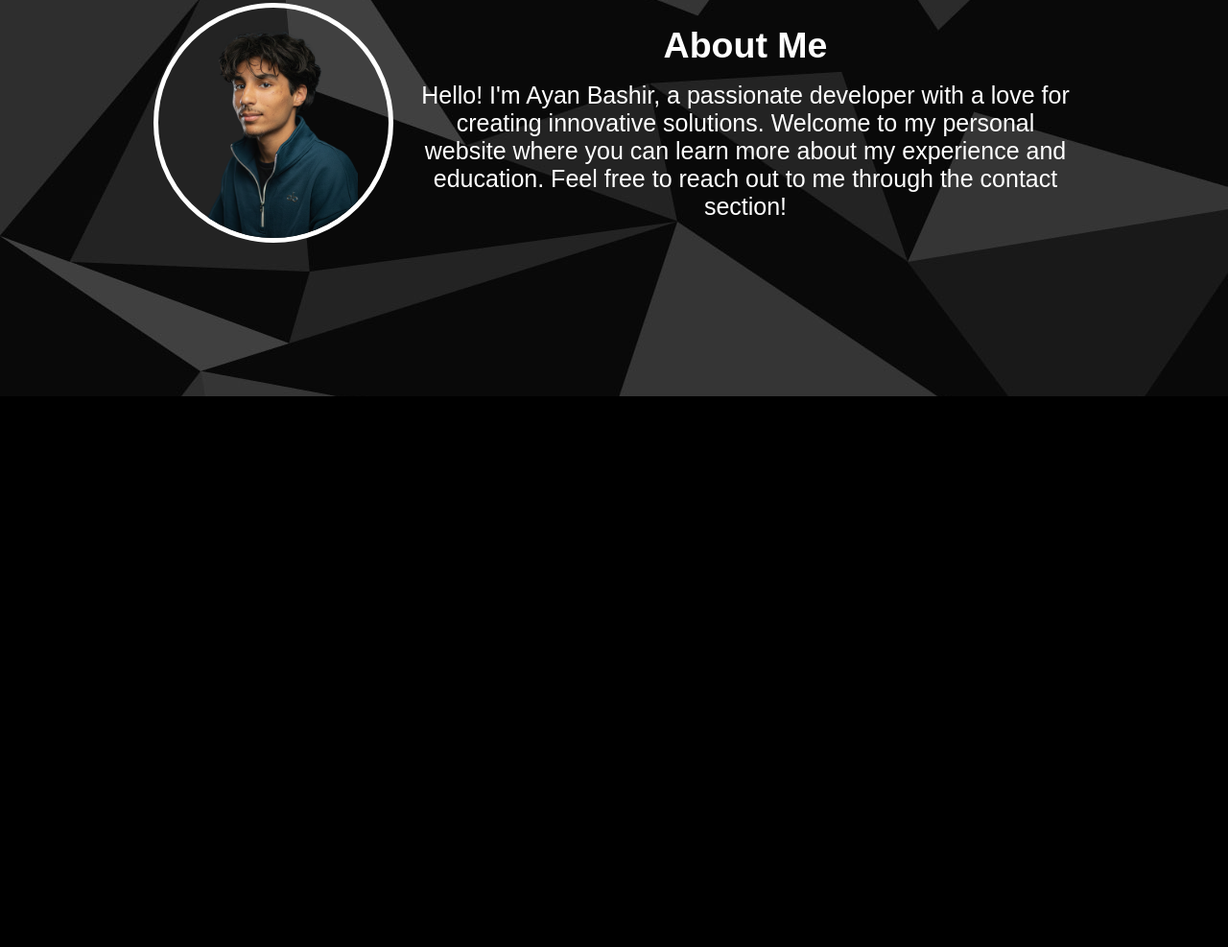
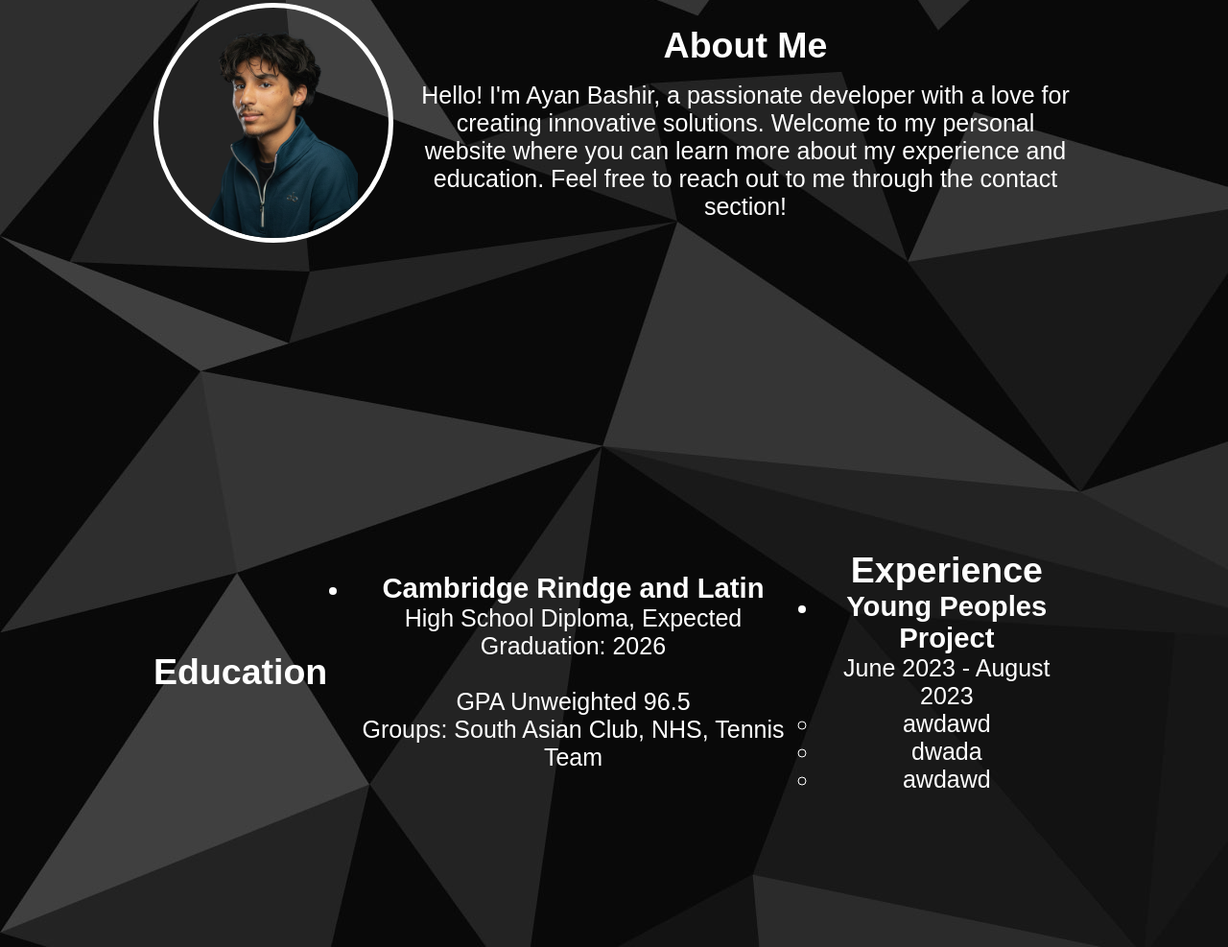
Before and after one commit to ay4nnnn/Portfolio_Lab_1, a plain HTML site: page index.html in a window 1280 px wide. Shown: the part 957-1944 px from the top of the page at 96% size. Before the commit the page ends 1370 px from the top, so only its background shows below. Drawn offline with Linux system fonts and the light colour scheme.

Commit message:
added basic education and expierence

```diff
--- a/css/style.css
+++ b/css/style.css
@@ -33,7 +33,7 @@ h6 {
   align-items: center;
   justify-content: center;
   height: 100vh;
-  background-color: pink;
+  background-color: #F9C784;
 }
 
 nav {
@@ -42,7 +42,7 @@ nav {
   justify-content: center;
   padding: 20px;
   gap: 2.5rem;
-  background-color: hsla(0, 0%, 0%, 0.11);
+  background-color: #7A542E;
   width: 100%;
 }
 
@@ -97,3 +97,15 @@ nav ul a {
 #about h2 {
   margin-bottom: 1rem;
 }
+
+#education {
+  color: white;
+  font-family: "Arial", sans-serif;
+  text-align: center;
+  font-size: 25px;
+  display: flex;
+  align-items: center;
+  justify-content: center;
+  gap: 1.5rem;
+  padding: 10rem 10rem;
+}
--- a/index.html
+++ b/index.html
@@ -17,9 +17,9 @@
       <nav>
         <ul>
           <li><a href="#about">About</a></li>
+          <li><a href="#education">Education</a></li>
+          <li class="logo"><a href="#title">AYAN</a></li>
           <li><a href="#Experience">Experience</a></li>
-          <li class="logo"><a href="#title">AYAN</a></li>
-          <li><a href="#Education">Education</a></li>
           <li><a href="#Contact">Contact</a></li>
         </ul>
       </nav>
@@ -41,6 +41,30 @@
             </p>
           </div>
         </section>
+        <section id="education">
+          <h2>Education</h2>
+          <ul>
+            <li>
+              <h3>Cambridge Rindge and Latin</h3>
+              <p>High School Diploma, Expected Graduation: 2026</p>
+              <br />
+              <p>GPA Unweighted 96.5</p>
+              <p>Groups: South Asian Club, NHS, Tennis Team</p>
+            </li>
+          </ul>
+          <section id="Experience">
+            <h2>Experience</h2>
+            <ul>
+              <li>
+                <h3>Young Peoples Project</h3>
+                <p>June 2023 - August 2023</p>
+                <ul>
+                  <li>awdawd</li>
+                  <li>dwada</li>
+                  <li>awdawd</li>
+                </ul>
+              </li>
+            </ul>
       </section>
     </main>
   </body>
```
